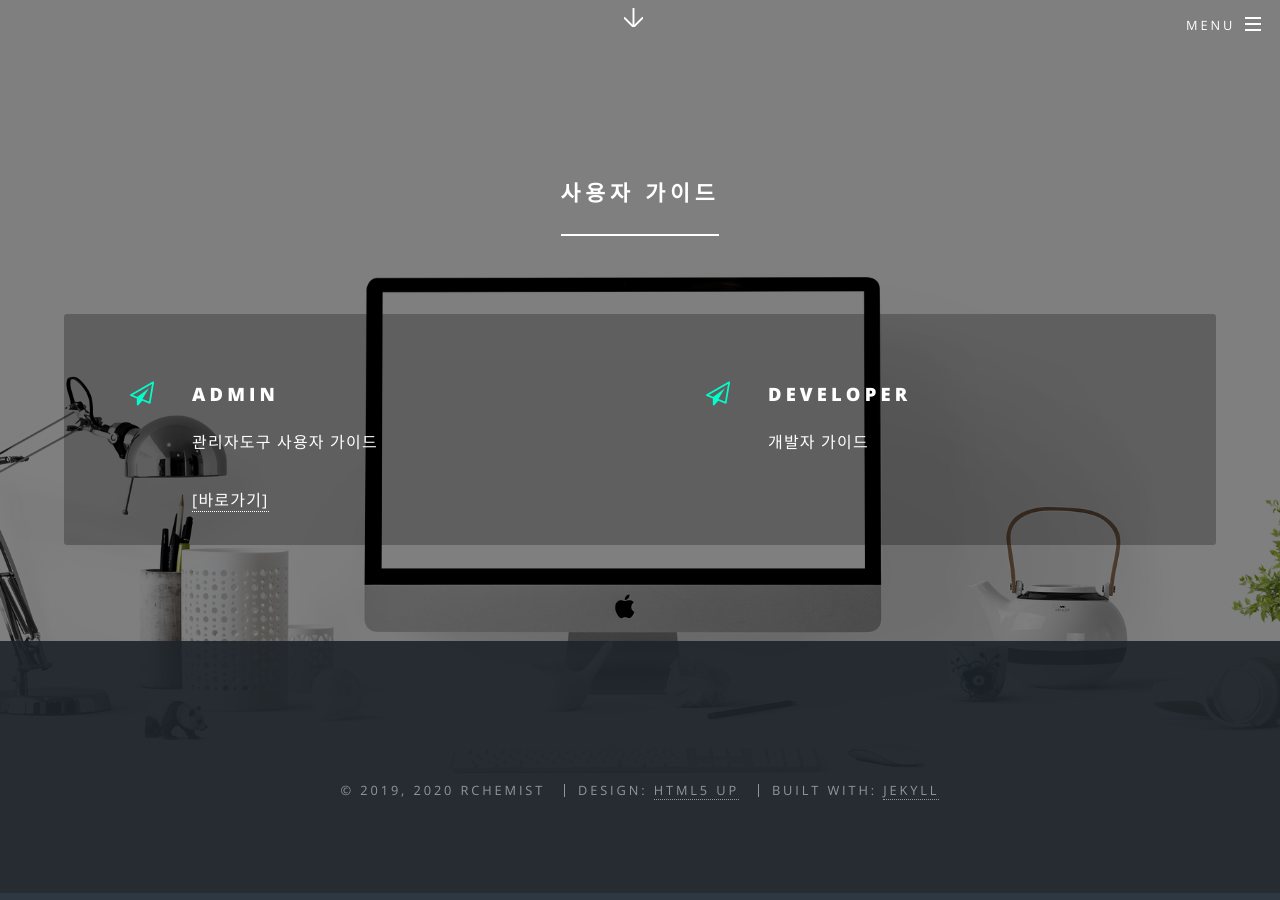
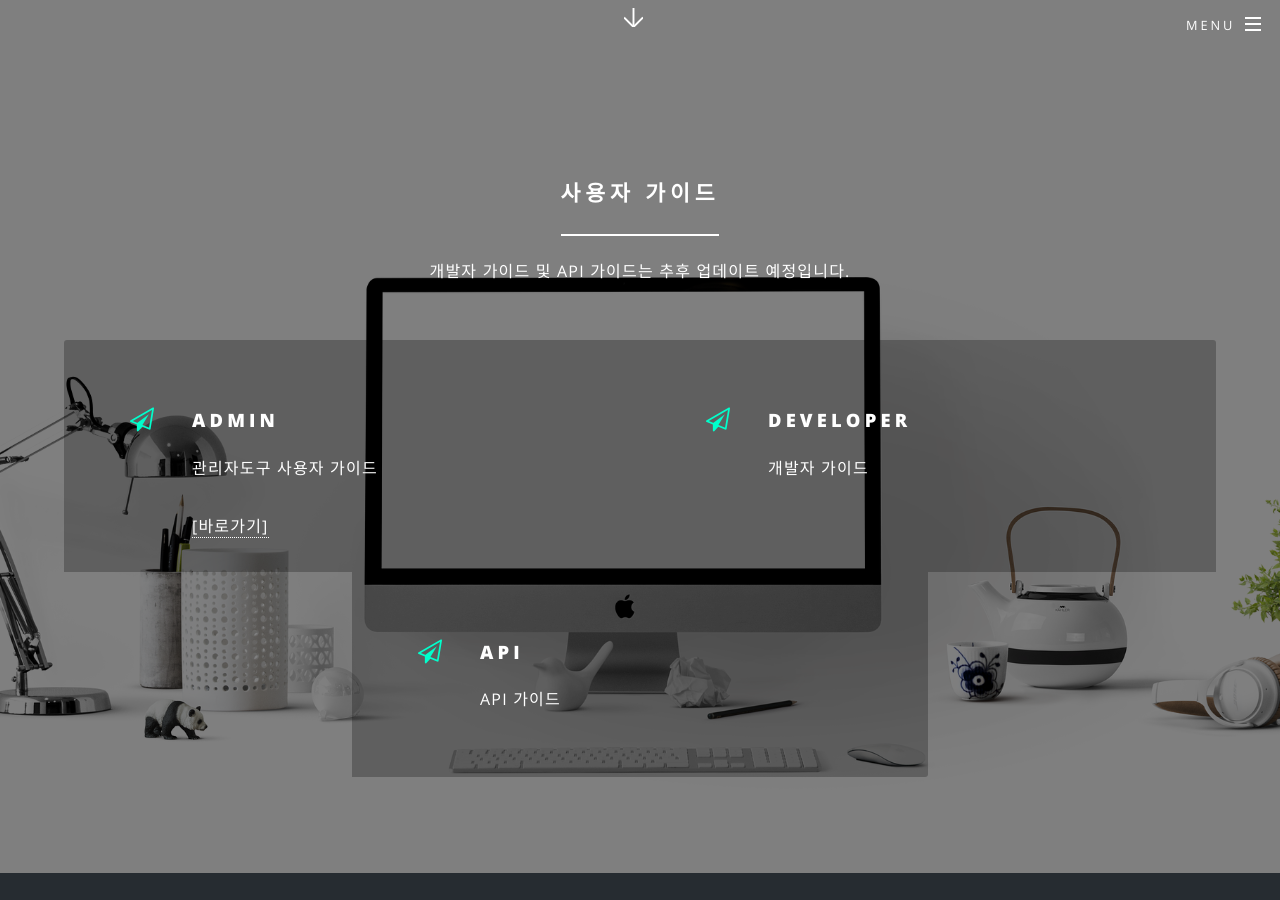
Before and after one commit to rchemist/rchemist.github.io, a Jekyll site: the page built from developers.html, in a window 1280 px wide and 900 px high, scrolled down 822 px. Built offline with Jekyll 4.4.1, drawn with Linux system fonts in a browser that asks for light colours.

```diff
--- a/developers.html
+++ b/developers.html
@@ -18,6 +18,7 @@ title: developers
     <div class="inner">
         <header class="major">
             <h2>사용자 가이드</h2>
+            <p>개발자 가이드 및 API 가이드는 추후 업데이트 예정입니다.</p>
         </header>
         <ul class="features-1">
             <li class="icon fa-paper-plane-o">
@@ -29,6 +30,10 @@ title: developers
                 <h3>DEVELOPER</h3>
                 <p>개발자 가이드</p>
             </li>
+            <li class="icon fa-paper-plane-o">
+                <h3>API</h3>
+                <p>API 가이드</p>
+            </li>
         </ul>
     </div>
 </section>
```
